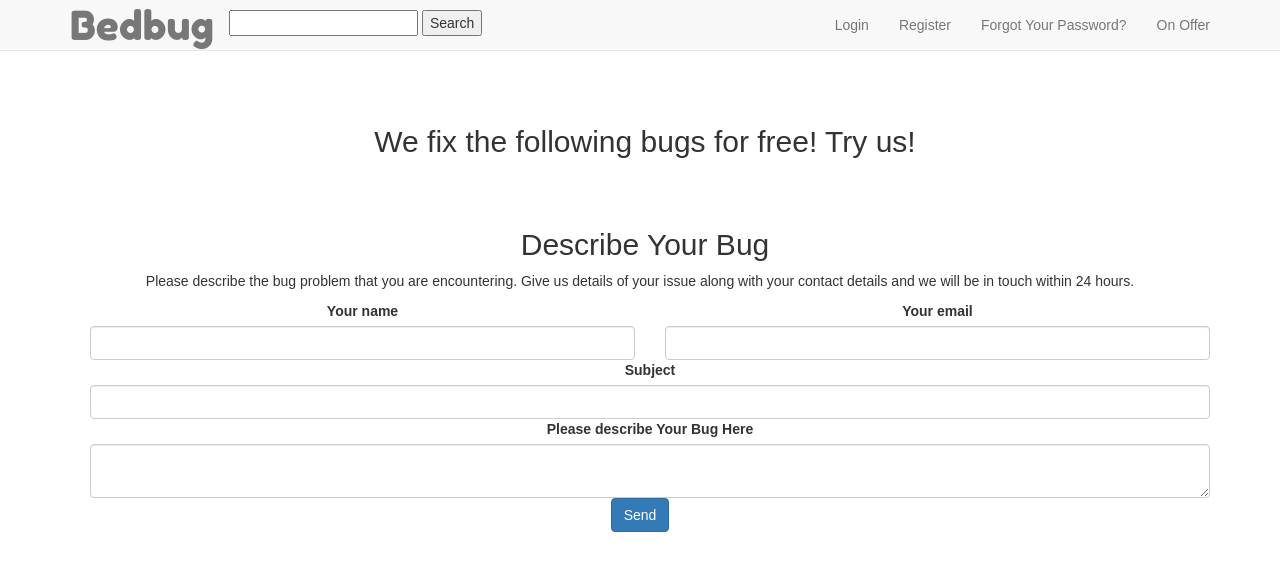
After one commit to MartinCurran28/unicorn, a Django app: page /features/form/ in a window 1280 px wide. The commit adds this page. Shown: the top 571 px of the page. Run offline with Django 3.2, Linux system fonts and the light colour scheme; some libraries are stand-ins or nearby versions.

Commit message:
Created a bug form for user issues. Static at present.

```diff
--- a/features/models.py
+++ b/features/models.py
@@ -7,8 +7,6 @@ class Debug(models.Model):
     likes = models.IntegerField(default=0)
     image = models.ImageField(upload_to='image')
 
-    def __str__(self):
-        return self.name
 
 class Future_Feature(models.Model):
     name = models.CharField(max_length=250, default='')
--- /dev/null
+++ b/features/templates/form.html
@@ -0,0 +1,83 @@
+{% extends 'base.html' %}{% block content %}
+
+
+<center><h2>We fix the following bugs for free! Try us!</h2></center>
+
+    <h2 class="h1-responsive font-weight-bold text-center my-4">Describe Your Bug</h2>
+    <!--Section description-->
+    <p class="text-center w-responsive mx-auto mb-5">Please describe the bug problem that you are encountering. Give us details of your issue along with your contact details and we will be in touch within 24 hours.</p>
+<div class="container">
+
+    <div class="row"></div>
+
+            <form id="contact-form" name="contact-form" action="mail.php" method="POST">
+
+                <!--Grid row-->
+                <div class="row">
+
+                    <!--Grid column-->
+                    <div class="col-md-6">
+                        <div class="md-form mb-0">
+                           <center><label for="name" class="">Your name</label></center>
+                            <input type="text" id="name" name="name" class="form-control">
+                        </div>
+                    </div>
+                    <!--Grid column-->
+
+                    <!--Grid column-->
+                    <div class="col-md-6">
+                        <div class="md-form mb-0">
+                            <center><label for="email" class="">Your email</label></center>
+                            <input type="text" id="email" name="email" class="form-control">
+                        </div>
+                    </div>
+                    <!--Grid column-->
+
+                </div>
+                <!--Grid row-->
+
+                <!--Grid row-->
+                <div class="row">
+                    <div class="col-md-12">
+                        <div class="md-form mb-0">
+                            <center><label for="subject" class="">Subject</label></center>
+                            <input type="text" id="subject" name="subject" class="form-control">
+                        </div>
+                    </div>
+                </div>
+                <!--Grid row-->
+
+                <!--Grid row-->
+                <div class="row">
+
+                    <!--Grid column-->
+                    <div class="col-md-12">
+
+                        <div class="md-form">
+                            <center><label for="message">Please describe Your Bug Here</label></center>
+                            <textarea type="text" id="message" name="message" rows="2" class="form-control md-textarea"></textarea>
+                        </div>
+
+                    </div>
+                </div>
+                <!--Grid row-->
+
+            </form>
+
+            <div class="text-center text-md-left">
+                <a class="btn btn-primary" onclick="document.getElementById('contact-form').submit();">Send</a>
+            </div>
+            <div class="status"></div>
+        </div>
+        <!--Grid column-->
+
+
+        <!--Grid column-->
+
+    </div>
+</div>
+
+</section>
+<!--Section: Contact v.2-->
+
+{% endblock %}
--- a/features/urls.py
+++ b/features/urls.py
@@ -1,9 +1,10 @@
 from django.conf.urls import url
-from .views import all_debug, bug_details, bug_like, free_debug
+from .views import all_debug, bug_details, bug_like, free_debug, form_view
 
 urlpatterns = [
     url(r'^$', all_debug, name='all_debug'),
     url(r'^(?P<pk>\d+)/$', bug_details, name='bug_details'),
     url(r'^/(?P<pk>[0-9]+)/like/$', bug_like, name='bug_like'),
     url(r'^(?P<pk>\d+)/$', free_debug, name='free_debug'),
+    url(r'^form/', form_view, name='form_view')
     ]
--- a/features/views.py
+++ b/features/views.py
@@ -28,3 +28,6 @@ def bug_like(request, pk):
 def free_debug(request):
     debugs = Debug.objects.all()
     return render(request, 'free_debug.html', {"debugs": debugs})
+
+def form_view(request):
+    return render(request, 'form.html')
--- a/templates/base.html
+++ b/templates/base.html
@@ -19,13 +19,13 @@
     <nav class="navbar navbar-masthead navbar-default navbar-fixed-top">
         <div class="container">
             <div class="navbar-header">
-                <buttontype="button" class="navbar-toggle collapsed" data-toggle="collapse" data-target="#navbar" aria-expanded="false" aria-controls="navbar">
+                <button type="button" class="navbar-toggle collapsed" data-toggle="collapse" data-target="#navbar" aria-expanded="false" aria-controls="navbar">
                     <span class="sr-only">Toggle navigation</span>
-                    <span class="icon-bar"></span>
+                    <span class="icon-bar"><a class="navbar-brand">Bedbug</a></span>
                     <span class="icon-bar"></span>
                     <span class="icon-bar"></span>
                 </button>
-                 <a class="navbar-brand" href="">Bedbug</a>
+                 <a class="navbar-brand">Bedbug</a>
             </div>
             <div id="navbar" class="navbar-collapse collapse">
                 <ul class="nav navbar-nav navbar-right">
```
Also changed, not shown: features/templates/debug_details.html (+4 -13 lines), features/templates/debug_view.html (deleted, +0 -13 lines), features/templates/future.html (deleted, +0 -17 lines).
